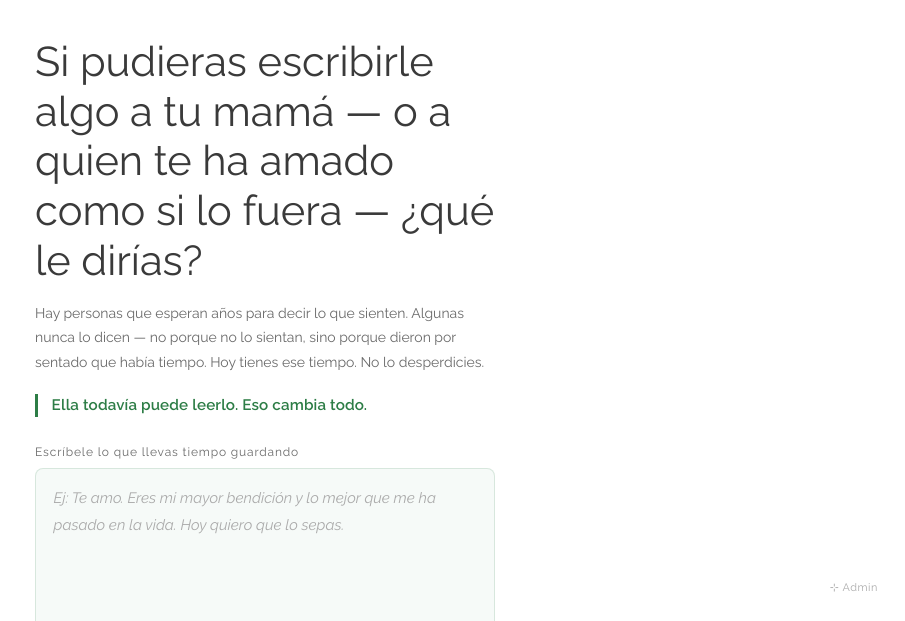
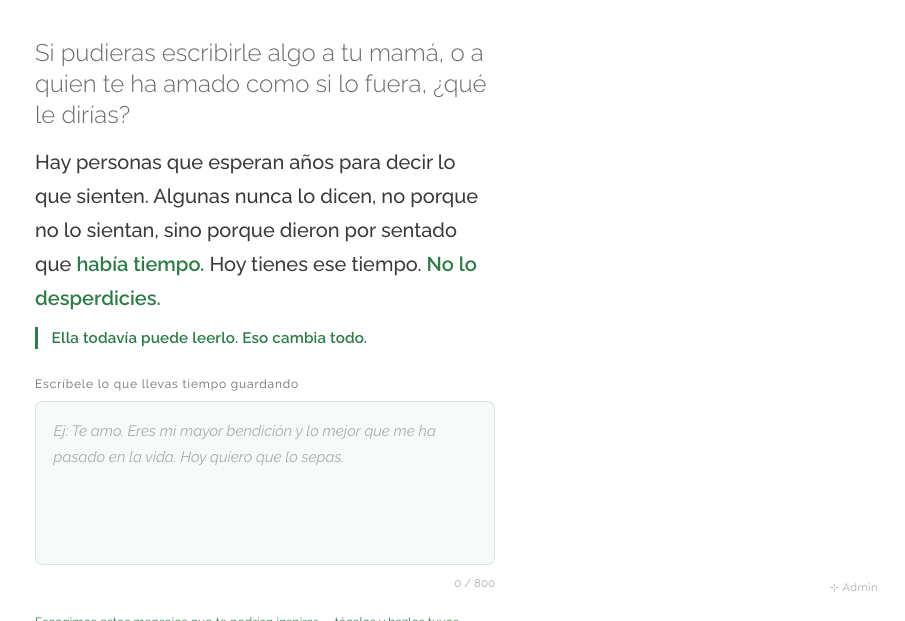
Before and after one commit to aurorapruebasjeronimo-stack/aurora-gala, a website: page public/index.html in a window 1280 px wide. Shown: the part 179-800 px from the top of the page, without its empty margins (375-1280 px from the left). Drawn offline with Linux system fonts and the light colour scheme.

Commit message:
Pantalla 1: jerarquia tipografica, sin guiones, verde en palabras clave

```diff
--- a/public/index.html
+++ b/public/index.html
@@ -125,11 +125,11 @@
     h1,
     h2 {
       font-family: 'Raleway', sans-serif;
-      font-weight: 400;
-      line-height: 1.2;
-      color: var(--text);
+      font-weight: 300;
+      line-height: 1.3;
+      color: var(--text-dim);
       margin-bottom: .9rem;
-      font-size: clamp(1.75rem, 5vw, 2.6rem);
+      font-size: clamp(1.15rem, 3.5vw, 1.5rem);
     }
 
     h1 em,
@@ -139,10 +139,11 @@
     }
 
     .sub {
-      font-size: .875rem;
-      line-height: 1.75;
-      color: var(--text-dim);
-      margin-bottom: 1.75rem;
+      font-size: clamp(1.05rem, 3vw, 1.25rem);
+      font-weight: 500;
+      line-height: 1.7;
+      color: var(--text);
+      margin-bottom: 1.25rem;
     }
 
     /* ── Form ──────────────────────────────────────────── */
@@ -930,8 +931,8 @@
           <small>Gala de Reconocimiento 2026</small>
         </div>
 
-        <h1>Si pudieras escribirle algo a tu mamá — o a quien te ha amado como si lo fuera — ¿qué le dirías?</h1>
-        <p class="sub">Hay personas que esperan años para decir lo que sienten. Algunas nunca lo dicen — no porque no lo sientan, sino porque dieron por sentado que había tiempo. Hoy tienes ese tiempo. No lo desperdicies.</p>
+        <h1>Si pudieras escribirle algo a tu mamá, o a quien te ha amado como si lo fuera, ¿qué le dirías?</h1>
+        <p class="sub">Hay personas que esperan años para decir lo que sienten. Algunas nunca lo dicen, no porque no lo sientan, sino porque dieron por sentado que <span style="color:var(--green);font-weight:600">había tiempo.</span> Hoy tienes ese tiempo. <span style="color:var(--green);font-weight:600">No lo desperdicies.</span></p>
         <p class="alive-note">Ella todavía puede leerlo. Eso cambia todo.</p>
 
         <label class="field" for="user-msg">Escríbele lo que llevas tiempo guardando</label>
```
